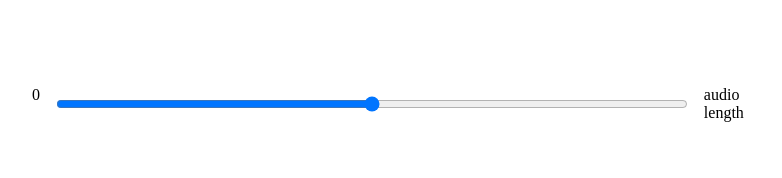
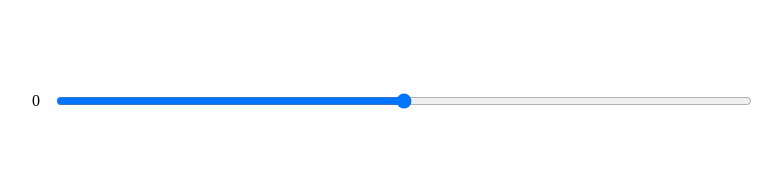
Before and after one commit to Mohand2/music-palyer, a React (Create React App) app: page / in a window 1280 px wide. Shown: the part 457-635 px from the top of the page, without its empty margins (240-1022 px from the left). Built offline with nearby package versions, Linux system fonts and the light colour scheme.

Commit message:
add audio paly

```diff
--- a/src/components/Player.js
+++ b/src/components/Player.js
@@ -1,4 +1,4 @@
-import { useEffect } from 'react';
+import { useEffect, useRef } from 'react';
 import { FontAwesomeIcon } from '@fortawesome/react-fontawesome';
 import {
   faPlay,
@@ -18,6 +18,8 @@ function Player({
   setcurrentSong,
   currentSong,
 }) {
+  const audioRef = useRef(null);
+
   useEffect(() => {
     setcurrentSong(songs[currentSongIndex]);
   }, [currentSongIndex, setcurrentSong, songs]);
@@ -26,6 +28,7 @@ function Player({
   function forwardHandler() {
     if (currentSongIndex < songs.length - 1) {
       setcurrentSongIndex((prevIndex) => (prevIndex += 1));
+      setisPlaying(() => !isPlaying);
     }
   }
 
@@ -33,11 +36,14 @@ function Player({
   function backdHandler() {
     if (currentSongIndex > 0) {
       setcurrentSongIndex((prevIndex) => (prevIndex -= 1));
+      setisPlaying(() => !isPlaying);
     }
   }
 
   // play and pause audio function
   function playAndPauseSong() {
+    isPlaying ? audioRef.current.pause() : audioRef.current.play();
+
     setisPlaying(() => !isPlaying);
   }
 
@@ -45,11 +51,13 @@ function Player({
     // audio range ui
     <div className="player">
       <div className="time-control">
-        <audio src={currentSong.audio} controls hidden></audio>
+        {/* audio tag */}
+        <audio ref={audioRef} src={currentSong.audio} controls hidden></audio>
+
         {/* <a href={currentSong.audio}>download audio</a> */}
         <p> 0</p>
         <input type="range" />
-        <p>audio length</p>
+        <p></p>
       </div>
 
       {/* get random audio icon */}
```
